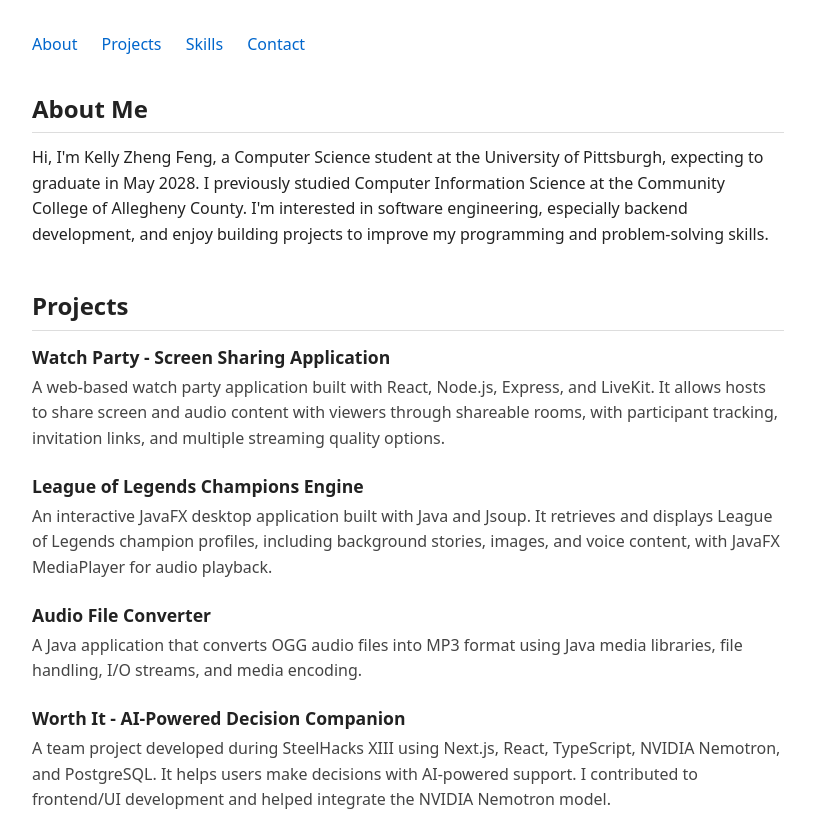
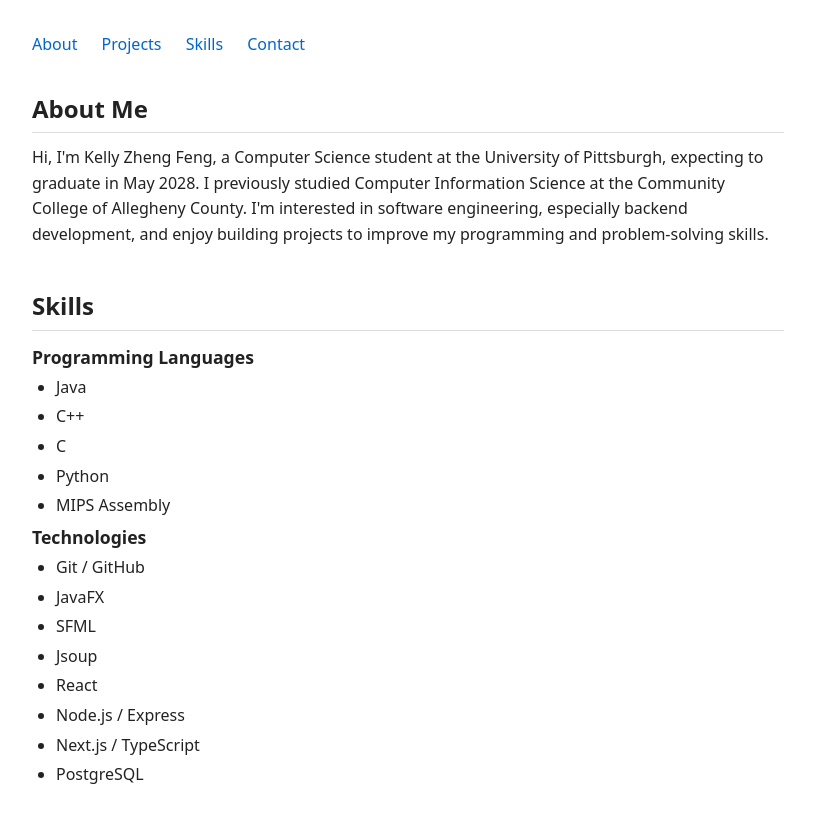
Before and after one commit to Ankyct/portfolio, a plain HTML site: page index.html in a window 1280 px wide. Shown: the top 816 px of the page, without its empty margins (232-1047 px from the left). Drawn offline with Linux system fonts and the light colour scheme.

Commit message:
Deleted project section

```diff
--- a/index.html
+++ b/index.html
@@ -36,59 +36,7 @@
       </p>
     </section>
 
-    <section id="projects">
-      <h2>Projects</h2>
 
-      <!-- Example project entry structure: copy, fill in, and add at least 2:
-      <div class="project">
-        <h3>Project Name</h3>
-        <p>What the project does, the technologies used, and what you learned.</p>
-      </div>
-      -->
-
-      <!-- TODO: Add at least 2 project entries using the structure above -->
-      <div class="project">
-        <h3>Watch Party - Screen Sharing Application</h3>
-        <p>
-          A web-based watch party application built with React,
-          Node.js, Express, and LiveKit. It allows hosts to share
-          screen and audio content with viewers through shareable
-          rooms, with participant tracking, invitation links,
-          and multiple streaming quality options.
-        </p>
-      </div>
-
-      <div class="project">
-        <h3>League of Legends Champions Engine</h3>
-        <p>
-          An interactive JavaFX desktop application built with
-          Java and Jsoup. It retrieves and displays League of
-          Legends champion profiles, including background stories,
-          images, and voice content, with JavaFX MediaPlayer
-          for audio playback.
-        </p>
-      </div>
-
-      <div class="project">
-        <h3>Audio File Converter</h3>
-        <p>
-          A Java application that converts OGG audio files into
-          MP3 format using Java media libraries, file handling,
-          I/O streams, and media encoding.
-        </p>
-      </div>
-
-      <div class="project">
-        <h3>Worth It - AI-Powered Decision Companion</h3>
-        <p>
-          A team project developed during SteelHacks XIII using
-          Next.js, React, TypeScript, NVIDIA Nemotron, and PostgreSQL.
-          It helps users make decisions with AI-powered support.
-          I contributed to frontend/UI development and helped
-          integrate the NVIDIA Nemotron model.
-        </p>
-      </div>
-    </section>
 
     <section id="skills">
       <h2>Skills</h2>
```
